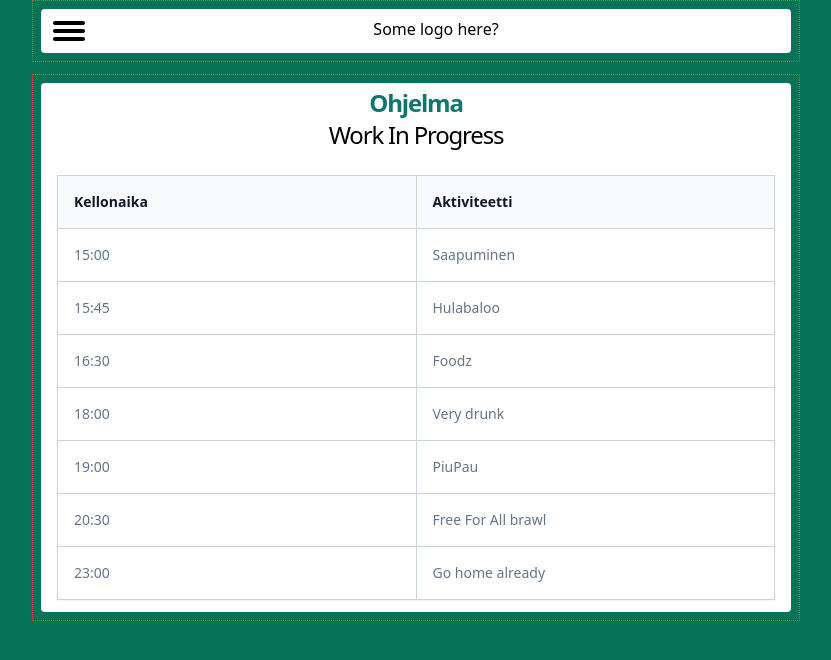
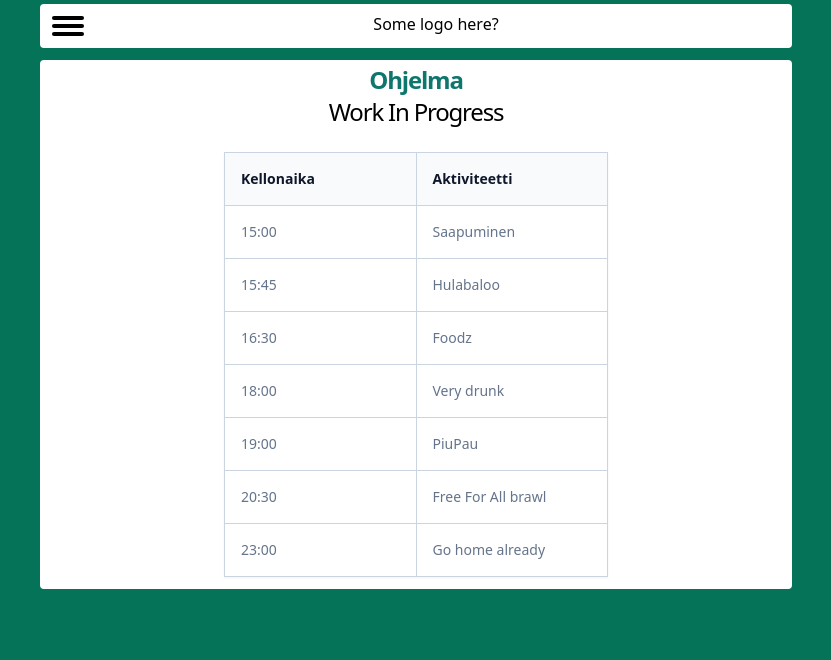
Before and after one commit to rekolae/wedding-site, a Next.js app: page /ohjelma in a window 1280 px wide. Shown: the top 660 px of the page, without its empty margins (224-1055 px from the left). Built offline with nearby package versions, Linux system fonts and the light colour scheme.

Commit message:
Fixes to blur and component sizes, removed debug borders

```diff
--- a/app/globals.css
+++ b/app/globals.css
@@ -4,7 +4,7 @@
 
 @layer base {
   .section-primary {
-    @apply dark:bg-very-dark-blue m-2 flex min-w-0 flex-auto transform flex-col rounded bg-white px-2 py-1;
+    @apply dark:bg-very-dark-blue m-2 flex flex-auto transform flex-col rounded bg-white px-2 py-1;
   }
 
   .h1-header {
--- a/app/layout.tsx
+++ b/app/layout.tsx
@@ -13,11 +13,11 @@ export default function RootLayout({
 }) {
   return (
     <html lang="en">
-      <body className="bg-forest-green dark:bg-dark-blueish-gray text-black antialiased dark:text-white">
+      <body className="bg-forest-green dark:bg-dark-blueish-gray min-w-[400px] text-black antialiased dark:text-white">
         <Navigation />
         <main
           id="main-content"
-          className="mx-auto my-3 flex max-w-3xl border border-dotted border-red-500 blur-none transition duration-500"
+          className="mx-auto my-1 flex max-w-3xl blur-none transition duration-500"
         >
           {children}
         </main>
--- a/app/ohjelma/page.tsx
+++ b/app/ohjelma/page.tsx
@@ -1,16 +1,19 @@
 import { programmeData } from "@/lib/programmeData";
+import { Key } from "react";
 
 export default function Programme() {
   return (
+    <>
       <section id="programme-section" className="section-primary">
         <h1 className="h1-header">Ohjelma</h1>
         <h2 className="mb-6 text-center text-2xl tracking-tighter">
           Work In Progress
         </h2>
-      <div className="px-2">
-        <table className="w-full mb-2 border-collapse border border-slate-400 bg-white text-sm shadow-sm dark:border-slate-500 dark:bg-slate-800">
+        <div className="">
+          <div className="mx-auto min-w-fit max-w-sm">
+            <table className="mb-2 w-full border-collapse border border-slate-400 bg-white text-sm shadow-sm dark:border-slate-500 dark:bg-slate-800">
               <thead className="bg-slate-50 dark:bg-slate-700">
-            <tr>
+                <tr key={"table-header"} className="">
                   {programmeData[0].map((data) => {
                     return (
                       <>
@@ -28,7 +31,7 @@ export default function Programme() {
               <tbody>
                 {programmeData[1].map((data) => {
                   return (
-                <tr>
+                    <tr key={data[0] as Key}>
                       <td className="border border-slate-300 p-4 text-slate-500 dark:border-slate-700 dark:text-slate-400">
                         {data[0]}
                       </td>
@@ -41,6 +44,8 @@ export default function Programme() {
               </tbody>
             </table>
           </div>
+        </div>
       </section>
+    </>
   );
 }
--- a/components/NavMenu.tsx
+++ b/components/NavMenu.tsx
@@ -11,8 +11,8 @@ export default function NavMenu({
   return (
     <>
       <div
-        className={`dark:bg-dark-blue fixed left-0 top-0 z-10
-        h-full transform rounded-r-lg border-2 border-black bg-emerald-900 text-3xl
+        className={`dark:bg-dark-blue fixed left-0 top-0 z-10 h-full
+        transform rounded-r-lg border-2 border-black bg-emerald-900 text-3xl
         transition duration-500 dark:border-cyan-950 ${
           open ? "translate-x-0" : "-translate-x-64"
         }
--- a/components/Navigation.tsx
+++ b/components/Navigation.tsx
@@ -8,13 +8,14 @@ import blurBackground from "@/lib/blurBackground";
 export default function Navigation() {
   const [navOpen, setNavOpen] = useState(false);
 
+  // <section className="sticky top-0 z-10 mx-auto max-w-3xl">
   return (
-    <section className="mx-auto max-w-3xl border border-dotted border-red-500">
-      <div className=" dark:bg-very-dark-blue m-2 flex max-w-3xl flex-col rounded bg-white p-1">
-        <div
-          id="nav-header"
-          className="m-1 flex transform blur-none transition duration-500"
-        >
+    <section className="mx-auto max-w-3xl">
+      <div
+        id="nav-header"
+        className=" dark:bg-very-dark-blue mx-2 my-1 flex max-w-3xl transform flex-col rounded bg-white  p-1 blur-none transition duration-500"
+      >
+        <div className="m-1 flex">
           <button
             type="button"
             className="transition duration-300 hover:scale-110"
@@ -28,8 +29,8 @@ export default function Navigation() {
           </button>
           <p className="mx-auto">Some logo here?</p>
         </div>
-        <NavMenu open={navOpen} setOpen={setNavOpen} />
       </div>
+      <NavMenu open={navOpen} setOpen={setNavOpen} />
     </section>
   );
 }
--- a/lib/programmeData.ts
+++ b/lib/programmeData.ts
@@ -1,9 +1,8 @@
 // List of table entries in programme page
 export const programmeData: Array<Array<Array<String>>> = [
   // Header data
-    [
-        ["Kellonaika", "Aktiviteetti"]
-    ],
+  [["Kellonaika", "Aktiviteetti"]],
+
   // Table data
   [
     // [Time, Activity]
```
Lines whose indentation alone changed are shown as unchanged.
